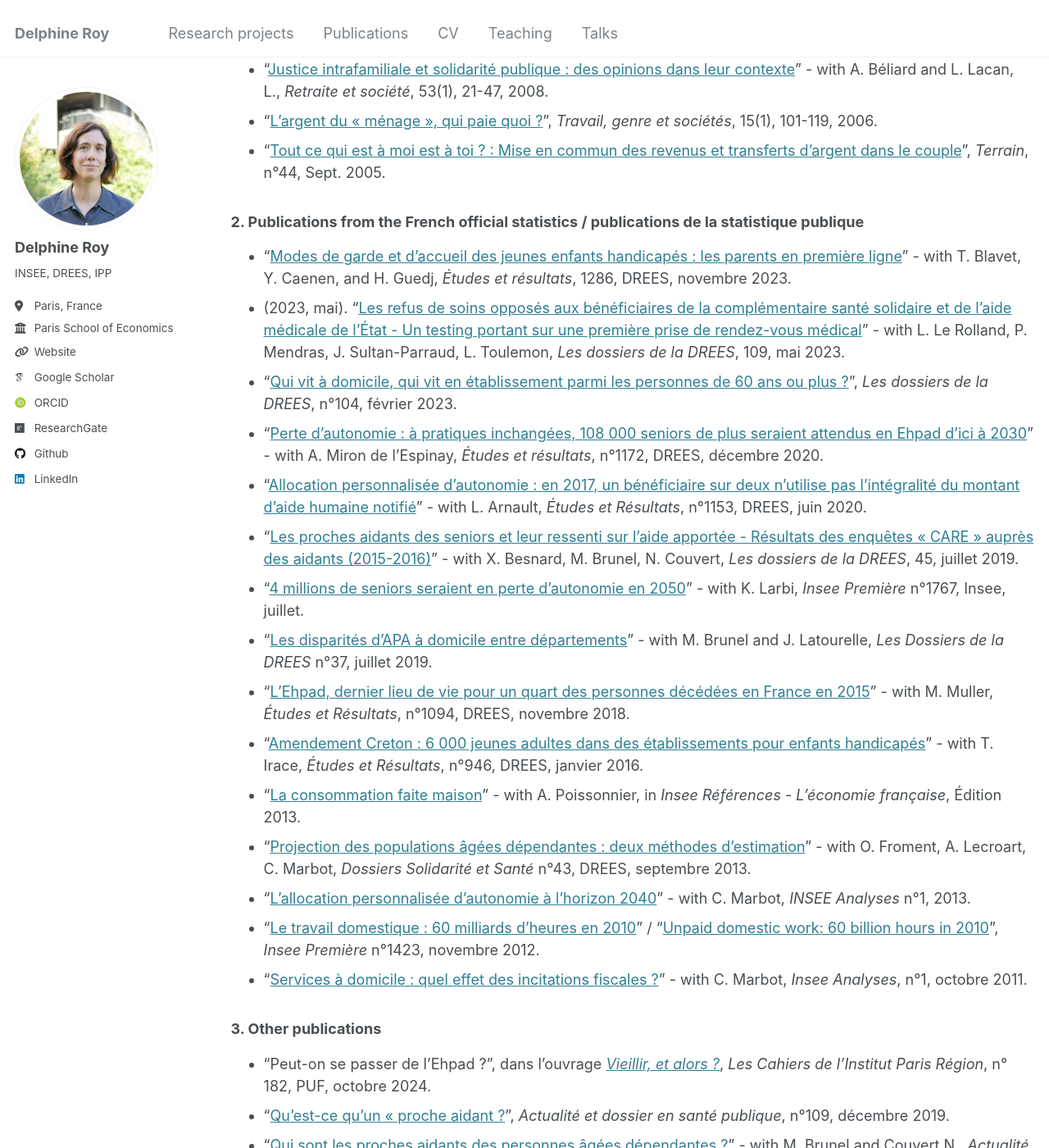
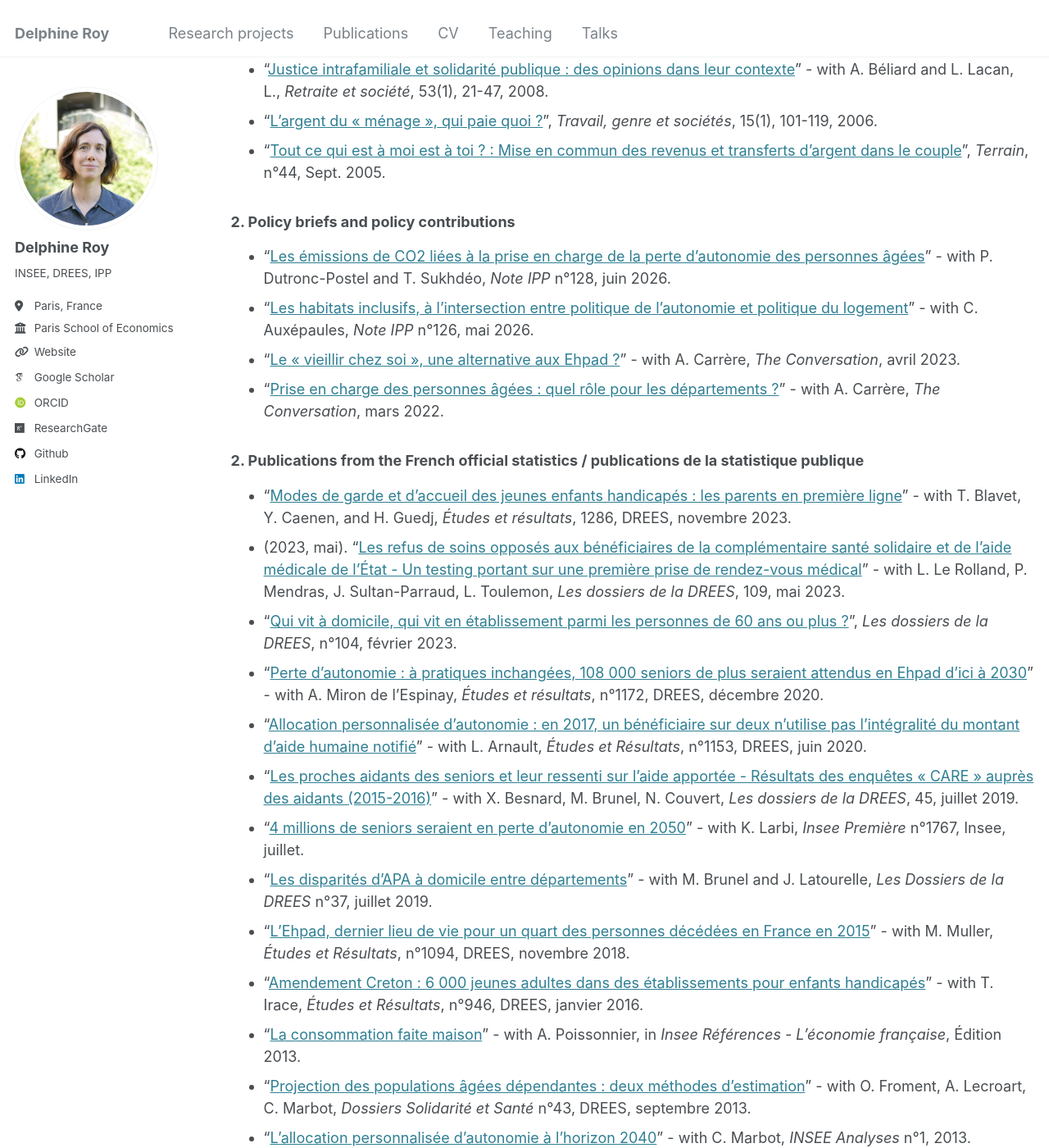
Before and after one commit to DelphineRoy/delphineroy.github.io, a Jekyll site: the page built from _pages/papiers.md, in a window 1280 px wide and 1400 px high, scrolled down 1179 px. Shown: the whole window at 82% size. Built offline with Jekyll 4.4.1, drawn with Linux system fonts in a browser that asks for light colours; some web fonts are replaced; some of the changed text lies outside the part shown.

Commit message:
Ajoute notes IPP 2026 et articles the Conversation

```diff
--- a/_pages/papiers.md
+++ b/_pages/papiers.md
@@ -38,6 +38,15 @@ author_profile: true
 - "[L’argent du « ménage », qui paie quoi ?](https://doi.org/10.3917/tgs.015.0101)", *Travail, genre et sociétés*, 15(1), 101-119, 2006.
 - "[Tout ce qui est à moi est à toi ? : Mise en commun des revenus et transferts d’argent dans le couple](https://doi.org/10.4000/terrain.3530)", *Terrain*, n°44, Sept. 2005.
 
+
+### 2. Policy briefs and policy contributions
+
+- "[Les émissions de CO2 liées à la prise en charge de la perte d’autonomie des personnes âgées](https://www.ipp.eu/publication/les-habitats-inclusifs-a-lintersection-entre-politique-de-lautonomie-et-politique-du-logement/)" - with P. Dutronc-Postel and T. Sukhdéo, *Note IPP*  n°128, juin 2026.
+- "[Les habitats inclusifs, à l’intersection entre politique de l’autonomie et politique du logement](https://www.ipp.eu/publication/les-habitats-inclusifs-a-lintersection-entre-politique-de-lautonomie-et-politique-du-logement/)" - with C. Auxépaules, *Note IPP*  n°126, mai 2026.
+- "[Le « vieillir chez soi », une alternative aux Ehpad ?](https://theconversation.com/le-vieillir-chez-soi-une-alternative-aux-ehpad-201827)" - with A. Carrère, *The Conversation*, avril 2023.
+- "[Prise en charge des personnes âgées : quel rôle pour les départements ?](https://theconversation.com/prise-en-charge-des-personnes-agees-quel-role-pour-les-departements-177410)" - with A. Carrère, *The Conversation*, mars 2022.
+
+
 ### 2. Publications from the French official statistics / publications de la statistique publique
 
 - "[Modes de garde et d’accueil des jeunes enfants handicapés : les parents en première ligne](https://drees.solidarites-sante.gouv.fr/publications-communique-de-presse/etudes-et-resultats/modes-de-garde-et-daccueil-des-jeunes-enfants)" - with T. Blavet, Y. Caenen, and H. Guedj, *Études et résultats*, 1286, DREES, novembre 2023.
@@ -59,6 +68,7 @@ author_profile: true
 
 ### 3. Other publications
 
+- "[Chapitre 5. Effets redistributifs et pertinence des dispositifs fiscaux participant à la prise en charge de la perte d’autonomie des personnes âgées](https://doi.org/10.3917/scpo.carbo.2025.01.0171 )", with L. Le Rolland, in Carbonnier C., Morel N., Palier B. and Zemmour M. *Les politiques publiques par la défiscalisation*, Presses de Sc Po, oct 2025.
 - "Peut-on se passer de l’Ehpad ?", dans l’ouvrage *[Vieillir, et alors ?](https://www.institutparisregion.fr/nos-travaux/publications/vieillir-et-alors/)*, *Les Cahiers de l’Institut Paris Région*, n° 182, PUF, octobre 2024.
 - "[Qu’est-ce qu’un « proche aidant ?](https://www.hcsp.fr/explore.cgi/adsp?clef=171)", *Actualité et dossier en santé publique*, n°109, décembre 2019.
 - "[Qui sont les proches aidants des personnes âgées dépendantes ?](https://www.hcsp.fr/explore.cgi/adsp?clef=171)" - with M. Brunel and Couvert N., *Actualité et dossier en santé publique*, n°109, décembre 2019.
```
